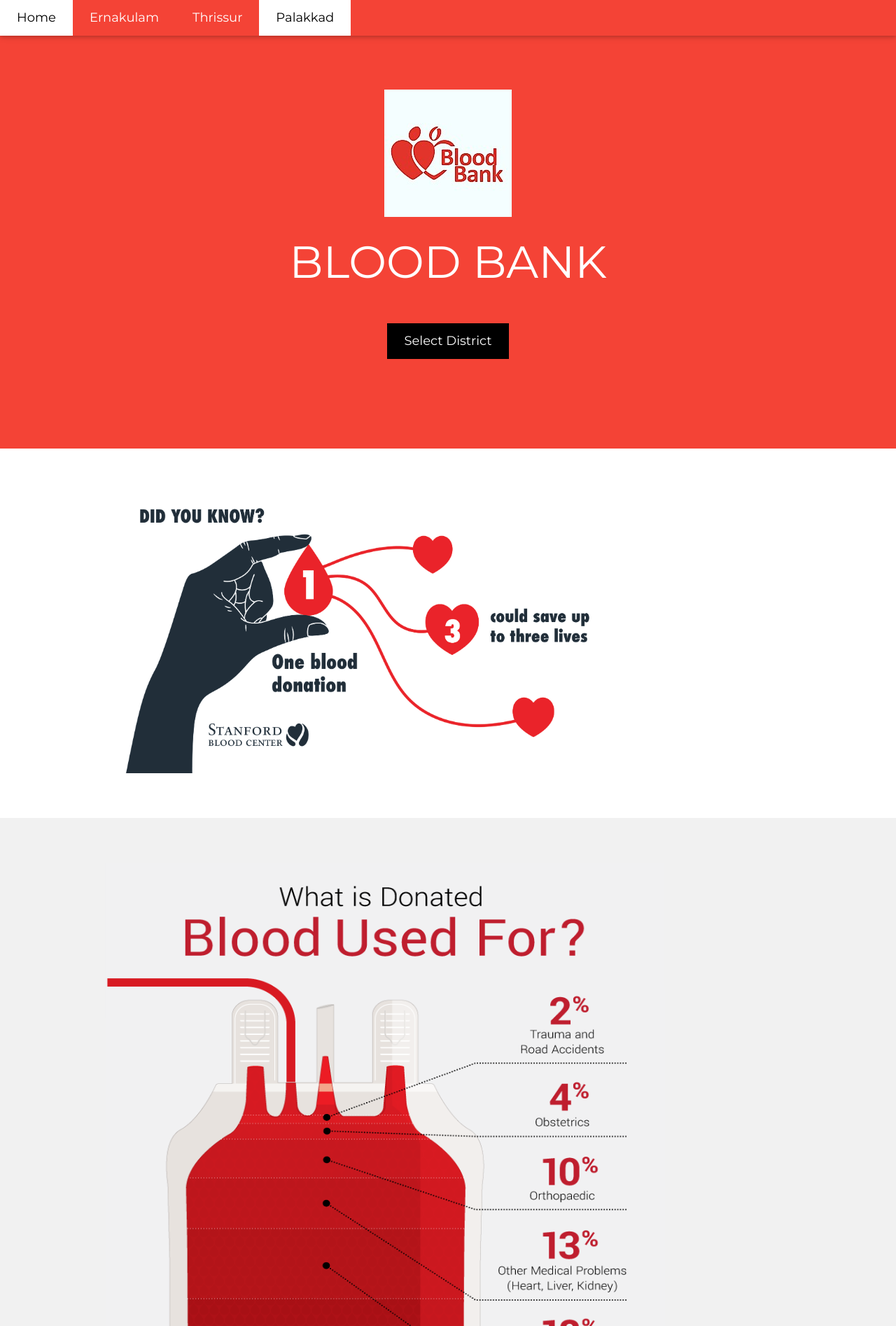
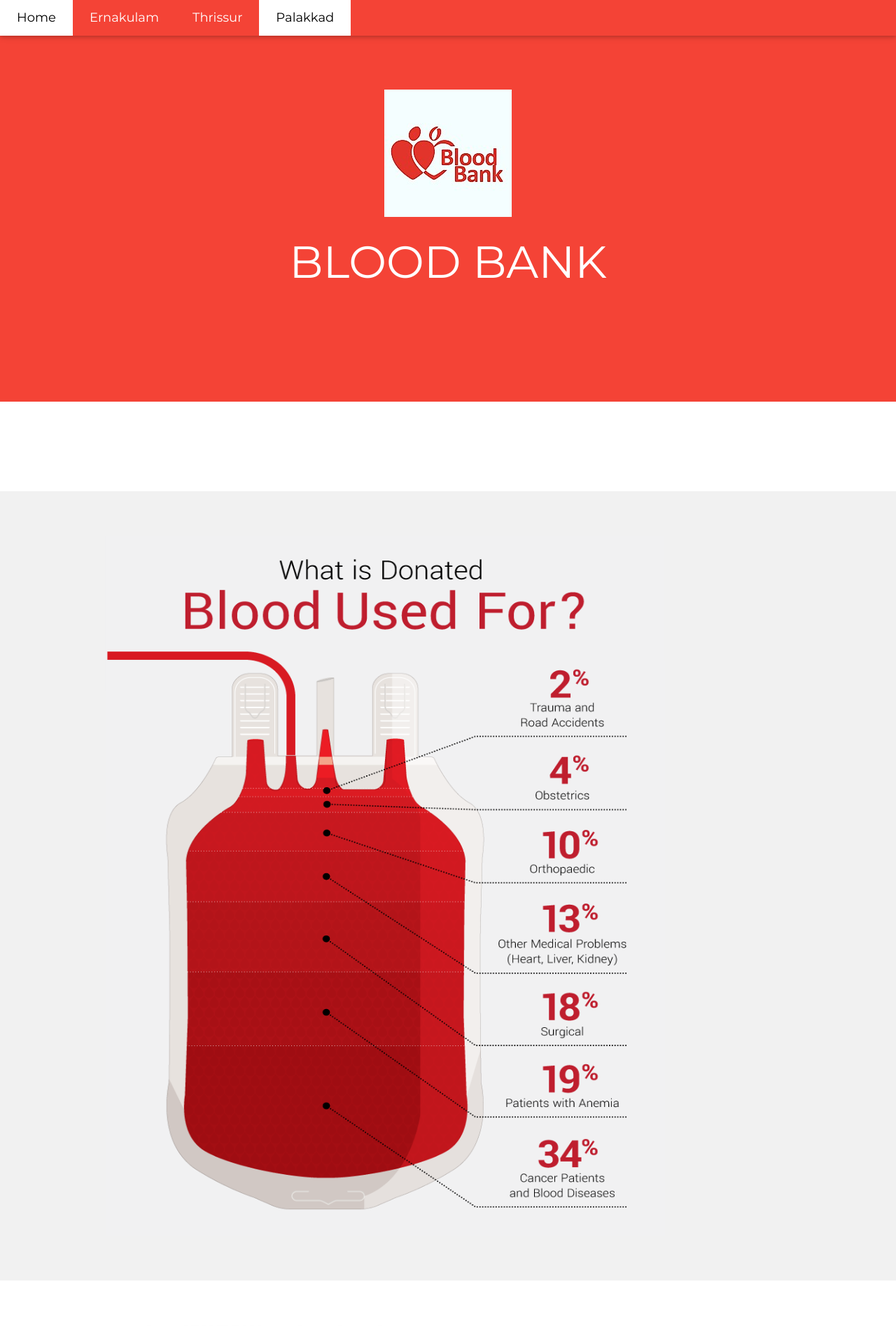
Before and after one commit to Strixxy/Blood-Bank, a Flask app: page /palakkad.html in a window 1280 px wide. Shown: the top 1895 px of the page at 70% size. Run offline with Flask 3, Linux system fonts and the light colour scheme.

Commit message:
b4 integrating sql and webpage

```diff
--- a/templates/palakkad.html
+++ b/templates/palakkad.html
@@ -33,37 +33,15 @@ body,h1,h2,h3,h4,h5,h6 {font-family: "Lato", sans-serif}
   <img src="https://github.com/Strixxy/Blood-Bank/blob/main/static/images/logo.jpg?raw=true">
   <h1 class="w3-margin w3-jumbo">BLOOD BANK</h1>
   <p class="w3-xlarge"></p>
-  <button onclick="myDropdown()" class="w3-button w3-black w3-padding-large w3-large w3-margin-top">Select District</button>
-<div id="myDropdown" class="w3-dropdown-content w3-bar-block w3-card">
-  <a href="/ernakulam.html" class="w3-bar-item w3-button">Ernakulam</a>
-  <a href="/thrissur.html" class="w3-bar-item w3-button">Palakkad</a>
-  <a href="/palakkad.html" class="w3-bar-item w3-button">Thrissur</a>
-</div>
 
-<script>
-function myDropdown() {
-  document.getElementById("myDropdown").classList.toggle("w3-show");
-}
-</script>
 </header>
 
 <!-- First Grid -->
-<div class="w3-content">
-  <div class="w3-row-padding w3-padding-64 w3-container">
-    <div class="w3-third w3-center">
-      <!-- Photo Gallery -->
-      <div class="gallery">
-        <img src="https://github.com/Strixxy/Blood-Bank/blob/main/static/images/Blood-facts_10-illustration-graphics__canteen.png?raw=true"
-         alt="Image 1"
-         width="700"
-         height="400"
-         class="center">
-        <!-- Add more images here -->
-      </div>
+<div class="w3-row-padding w3-padding-64 w3-container">
+  <div class="w3-content">
     </div>
   </div>
 </div>
-
 <!-- Second Grid -->
 <div class="w3-row-padding w3-light-grey w3-padding-64 w3-container">
   <div class="w3-content">
```
Also changed, not shown: app.py (+9 -0 lines), templates/ernakulam.html (+0 -12 lines), templates/home.html (+0 -12 lines), templates/landing.html (deleted, +0 -18 lines), templates/thrissur.html (+0 -12 lines), static/css/bloodbank.css (added).
